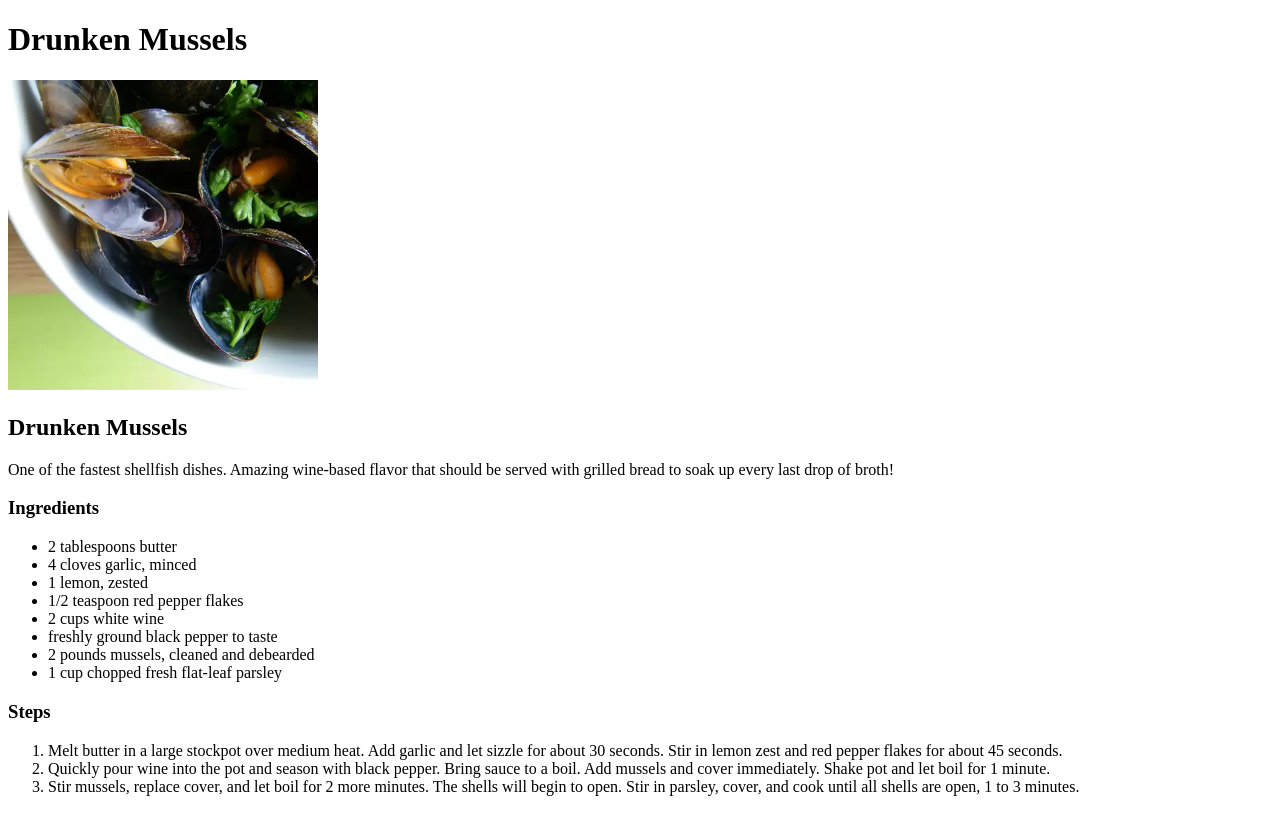
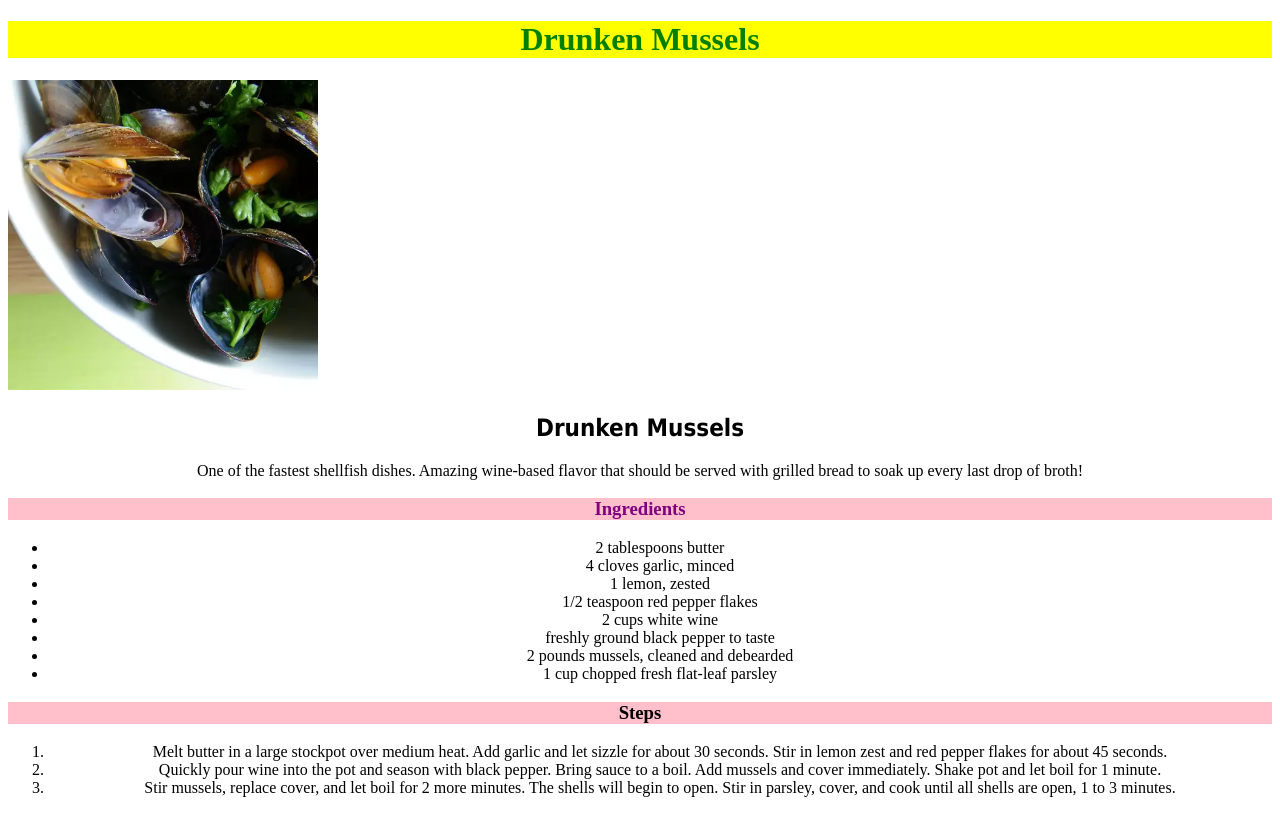
Before and after one commit to ShinSFC/odin-recipes, a plain HTML site: page recipes/drunken-mussels.html in a window 1280 px wide. Drawn offline with Linux system fonts and the light colour scheme.

Commit message:
add style.css

```diff
--- a/recipes/drunken-mussels.html
+++ b/recipes/drunken-mussels.html
@@ -4,14 +4,15 @@
     <head>
         <meta charset="utf-8">
         <title>Drunken Mussels</title>
+        <link rel="stylesheet" href="../style.css">
     </head>
 
     <body>
-        <h1>Drunken Mussels</h1>
-        <img src="../images/Drunken Mussels.webp" alt="Pic of mussels" height="310" width="310">
+        <h1 class="one">Drunken Mussels</h1>
+        <img src="../images/Drunken-Mussels.webp" alt="Pic of mussels" height="310" width="310">
         <h2>Drunken Mussels</h2>
         <p>One of the fastest shellfish dishes. Amazing wine-based flavor that should be served with grilled bread to soak up every last drop of broth!</p>
-        <h3>Ingredients</h3>
+        <h3 class="two" id="ing">Ingredients</h3>
         <ul>
             <li>2 tablespoons butter</li>
             <li>4 cloves garlic, minced</li>
@@ -22,7 +23,7 @@
             <li>2 pounds mussels, cleaned and debearded</li>
             <li> 1 cup chopped fresh flat-leaf parsley</li>
         </ul>
-        <h3>Steps</h3>
+        <h3 class="two">Steps</h3>
         <ol>
             <li>Melt butter in a large stockpot over medium heat. Add garlic and let sizzle for about 30 seconds. Stir in lemon zest and red pepper flakes for about 45 seconds.</li>
             <li>Quickly pour wine into the pot and season with black pepper. Bring sauce to a boil. Add mussels and cover immediately. Shake pot and let boil for 1 minute.</li>
--- /dev/null
+++ b/style.css
@@ -0,0 +1,32 @@
+h1 {
+    color: blue;
+
+}
+
+h2 {
+        font-family: Tahoma, serif;
+}
+
+.one {
+    color: green;
+    font-weight: bold;
+    background-color: yellow;
+}
+
+.two {
+    background-color: pink;
+}
+
+#ing {
+    color: purple;
+}
+
+h1,
+h2,
+.one,
+.two,
+#ing,
+li,
+p {
+text-align: center;
+}
```
Also changed, not shown: index.html (+1 -0 lines), recipes/air-fryer-lobster.html (+5 -4 lines), recipes/seafood-skillet-dip.html (+5 -3 lines), images/Air-Fryer-Lobster.webp (renamed from images/Air Fryer Lobster.webp), images/Drunken-Mussels.webp (renamed from images/Drunken Mussels.webp).
